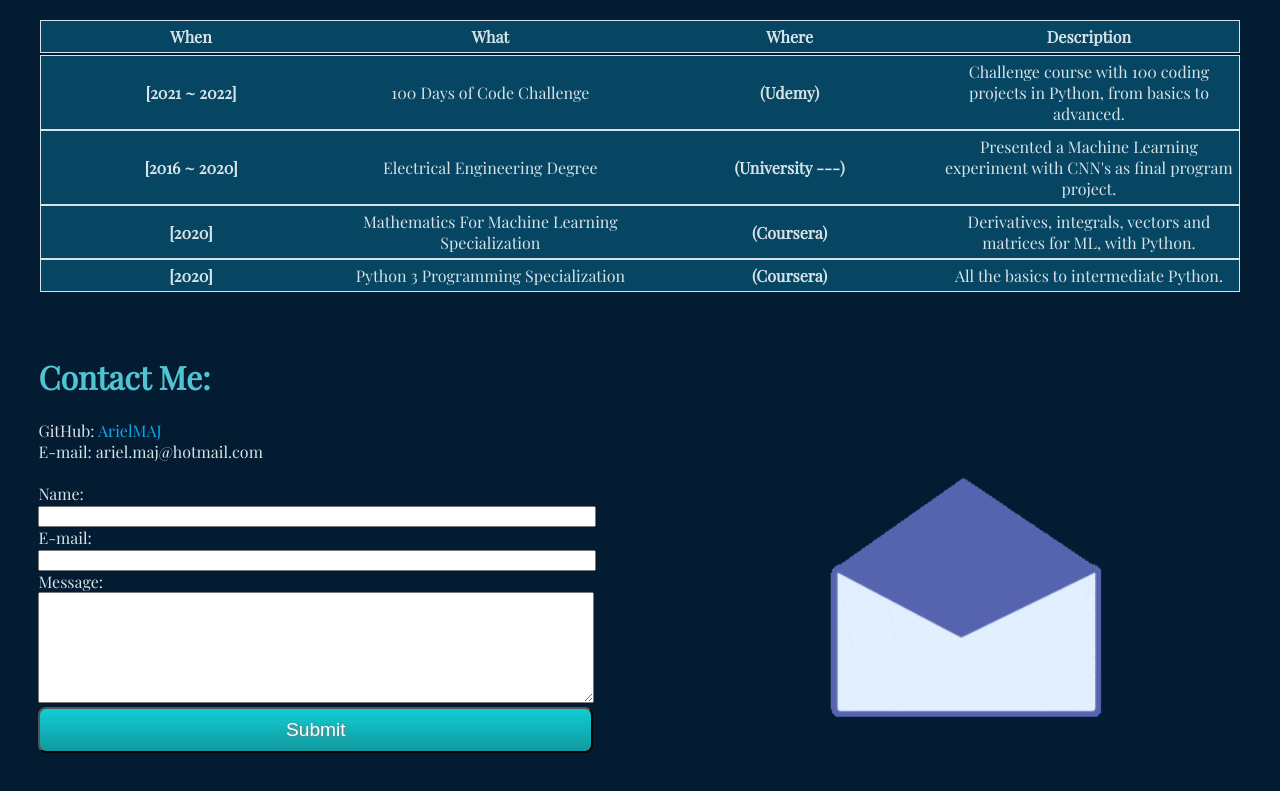
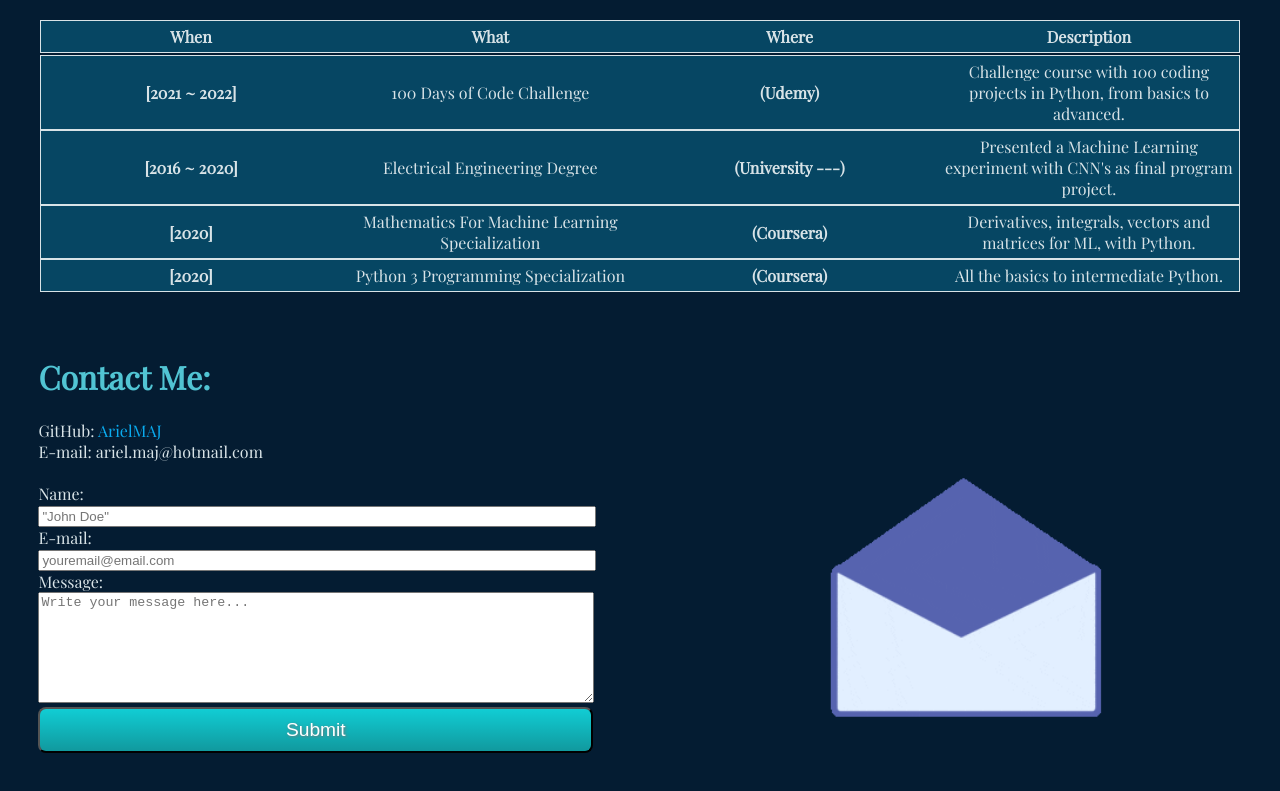
Before and after one commit to ArielMAJ/Web_Development_Bootcamp, a plain HTML site: page CV/index.html in a window 1280 px wide. Shown: the part 1385-2176 px from the top of the page. Drawn offline with nearby package versions, Linux system fonts and the light colour scheme; a web font is replaced by a local one.

Commit message:
Small changes to index form and moreaboutme footer.

```diff
--- a/CV/index.html
+++ b/CV/index.html
@@ -165,11 +165,11 @@
 
         <form action="mailto:ariel.maj@hotmail.com" method="post" enctype="text/plain">
           <label>Name: </label><br>
-          <input type="text" name="Name"><br>
+          <input type="text" name="Name" placeholder="&quot;John Doe&quot;" required><br>
           <label>E-mail: </label><br>
-          <input type="email" name="Email"><br>
+          <input type="email" name="Email" placeholder="youremail@email.com" required><br>
           <label>Message: </label><br>
-          <textarea name="Message" rows="7" cols="21"></textarea><br>
+          <textarea name="Message" rows="7" cols="21" placeholder="Write your message here..." required></textarea><br>
           <input style="width: 101%; margin-bottom: 6%;" class="btn" type="submit" value="Submit">
         </form>
       </div>
```
Also changed, not shown: CV/moreaboutme.html (+1 -1 lines).
